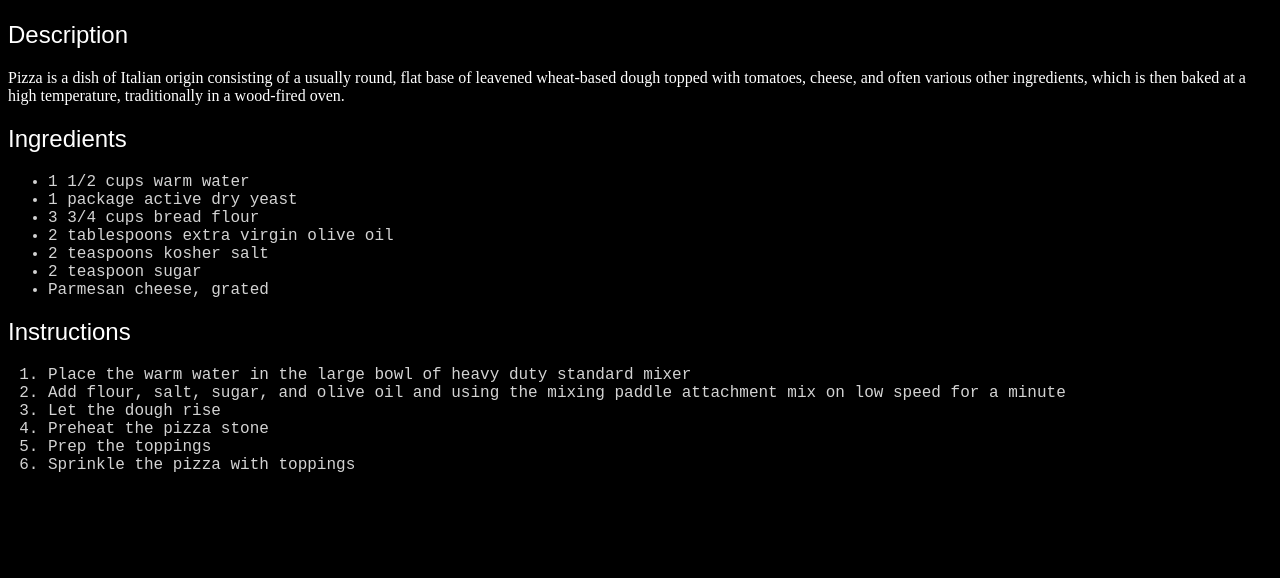
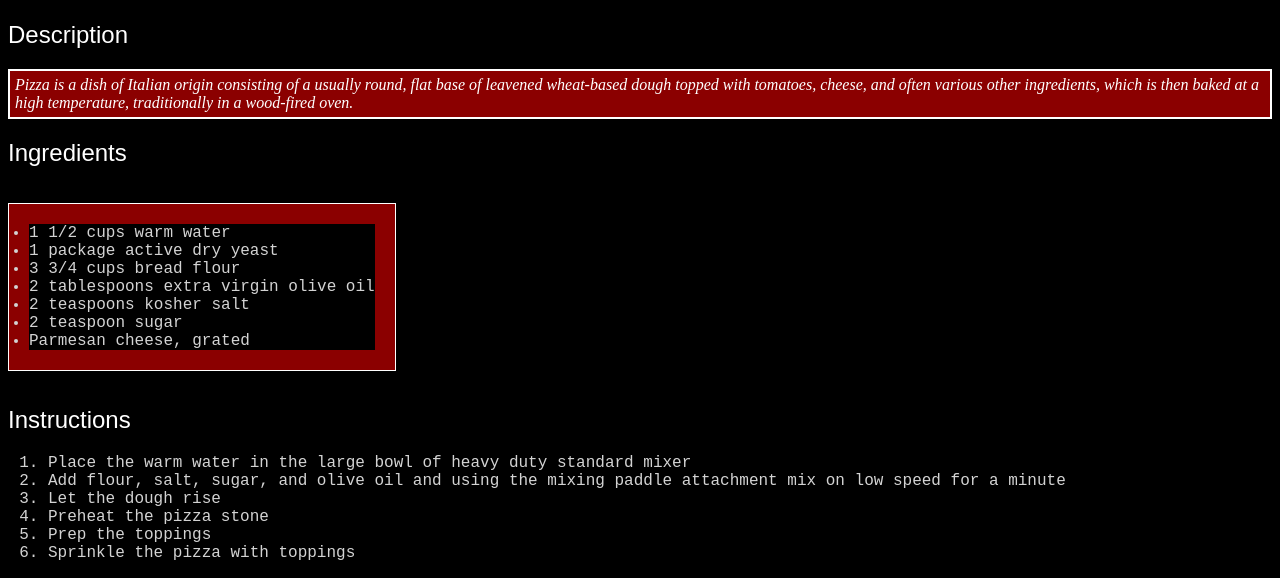
Before and after one commit to hachuochuoli/odin-recipes, a plain HTML site: page recipes/pizza.html in a window 1280 px wide. Shown: the part 266-844 px from the top of the page. Before the commit the page ends 800 px from the top, so only its background shows below. Drawn offline with Linux system fonts and the light colour scheme.

Commit message:
Added block css styling elements

```diff
--- a/style.css
+++ b/style.css
@@ -18,3 +18,18 @@ li {
     font-weight:100;
     color: lightgray;
 }
+
+ul{
+    display:inline-block;
+    border:1px solid white;
+    padding:20px;
+    background-color: darkred;
+}
+
+p {
+    display:block;
+    background-color: darkred;
+    border: 2px solid white;
+    padding: 5px;
+    font-style: italic;
+}
```
